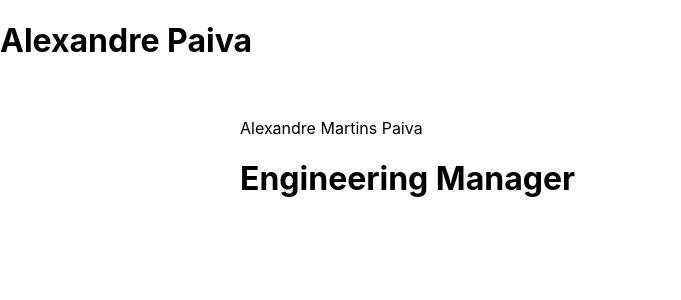
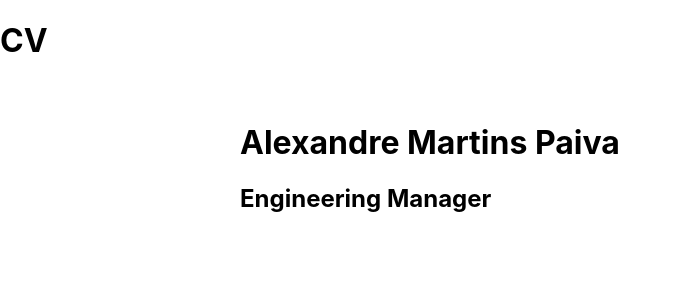
Before and after one commit to ampaiva/mycv, a React (Create React App) app: page / in a window 1280 px wide. Shown: the top 300 px of the page, without its empty margins (0-681 px from the left). Built offline with nearby package versions, Linux system fonts and the light colour scheme.

Commit message:
Changed the path

```diff
--- a/public/cv-content.md
+++ b/public/cv-content.md
@@ -1,3 +1,3 @@
-Alexandre Martins Paiva
+# Alexandre Martins Paiva
 
-# Engineering Manager
+## Engineering Manager
--- a/public/index.html
+++ b/public/index.html
@@ -10,34 +10,11 @@
       content="Web site created using create-react-app"
     />
     <link rel="apple-touch-icon" href="%PUBLIC_URL%/logo192.png" />
-    <!--
-      manifest.json provides metadata used when your web app is installed on a
-      user's mobile device or desktop. See https://developers.google.com/web/fundamentals/web-app-manifest/
-    -->
     <link rel="manifest" href="%PUBLIC_URL%/manifest.json" />
-    <!--
-      Notice the use of %PUBLIC_URL% in the tags above.
-      It will be replaced with the URL of the `public` folder during the build.
-      Only files inside the `public` folder can be referenced from the HTML.
-
-      Unlike "/favicon.ico" or "favicon.ico", "%PUBLIC_URL%/favicon.ico" will
-      work correctly both with client-side routing and a non-root public URL.
-      Learn how to configure a non-root public URL by running `npm run build`.
-    -->
-    <title>React App</title>
+    <title>Alexandre Paiva</title>
   </head>
   <body>
     <noscript>You need to enable JavaScript to run this app.</noscript>
     <div id="root"></div>
-    <!--
-      This HTML file is a template.
-      If you open it directly in the browser, you will see an empty page.
-
-      You can add webfonts, meta tags, or analytics to this file.
-      The build step will place the bundled scripts into the <body> tag.
-
-      To begin the development, run `npm start` or `yarn start`.
-      To create a production bundle, use `npm run build` or `yarn build`.
-    -->
   </body>
 </html>
--- a/src/App.js
+++ b/src/App.js
@@ -7,7 +7,7 @@ function App() {
   return (
     <div className="App">
       <header className="App-header">
-        <h1>Alexandre Paiva</h1>
+        <h1>CV</h1>
       </header>
       <CV />
     </div>
--- a/src/CV.js
+++ b/src/CV.js
@@ -9,7 +9,7 @@ const CV = () => {
 
   useEffect(() => {
     // Fetch your Markdown content (for demonstration purposes, let's assume it's stored locally)
-    fetch('/cv-content.md')
+    fetch('/ampaiva/mycv/cv-content.md')
       .then(response => response.text())
       .then(text => setMarkdown(text))
       .catch(error => console.error('Error fetching CV content:', error));
```
